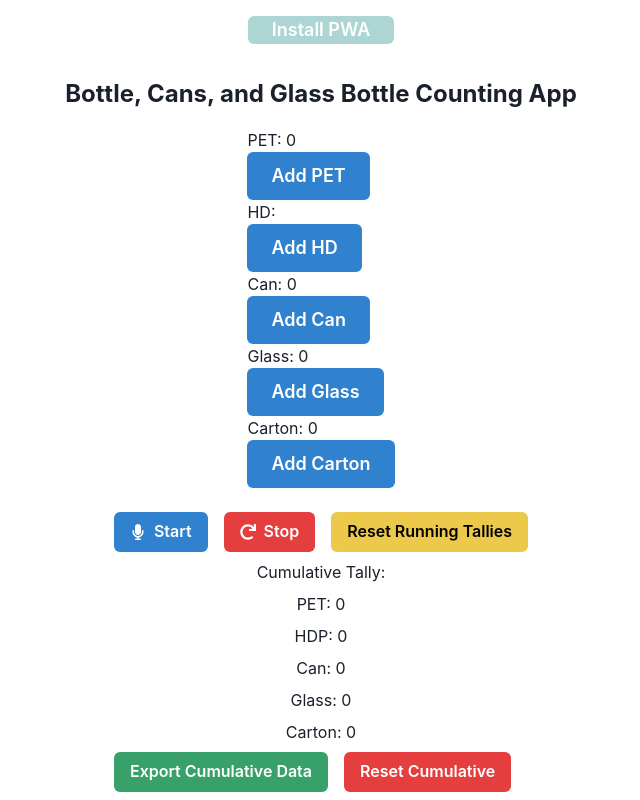
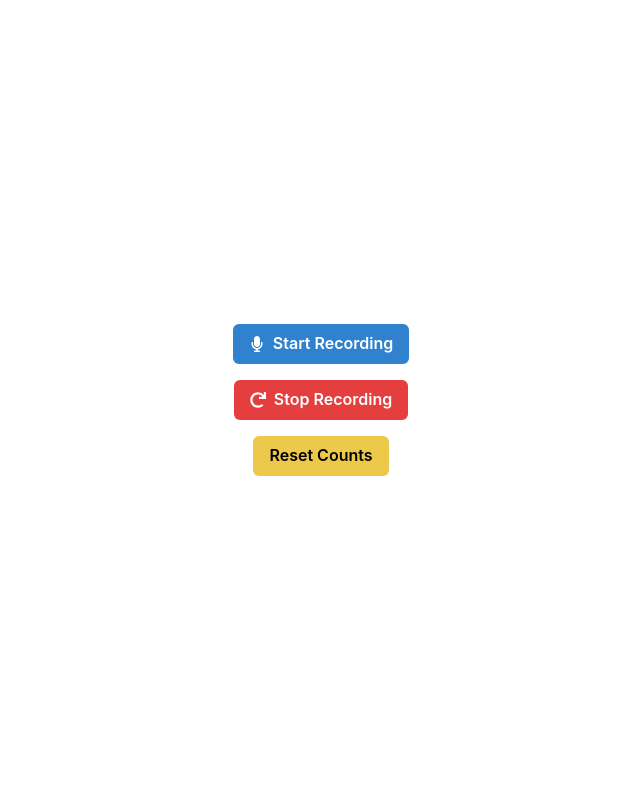
Before and after one commit to GPT-Engineer-App/count-mate, a React (Vite) app: page / in a window 1280 px wide. Shown: the whole page, without its empty margins (319-959 px from the left). Built offline with nearby package versions, Linux system fonts and the light colour scheme.

Commit message:
Update Index.jsx

```diff
--- a/src/pages/Index.jsx
+++ b/src/pages/Index.jsx
@@ -1,27 +1,19 @@
+import React, { useState, useEffect } from 'react';
 import { Box, Button, Text, VStack, useToast } from "@chakra-ui/react";
 import { FaMicrophone, FaRedo } from "react-icons/fa";
-import { useState, useEffect } from "react";
 
 const Index = () => {
+    const [recognition, setRecognition] = useState(null);
     const [itemCounts, setItemCounts] = useState(() => {
         const savedCounts = localStorage.getItem("tallyLog");
         return savedCounts ? JSON.parse(savedCounts) : { PET: 0, HDP: 0, Can: 0, Glass: 0, Carton: 0 };
     });
     const [isRecording, setIsRecording] = useState(false);
-  const [cumulativeTally, setCumulativeTally] = useState({
-    PET: 0,
-    HDP: 0,
-    Can: 0,
-    Glass: 0,
-    Carton: 0,
-  });
-  const [recognition, setRecognition] = useState(null);
     const toast = useToast();
 
     useEffect(() => {
-    const SpeechRecognition = window.SpeechRecognition || window.webkitSpeechRecognition || null;
+        const SpeechRecognition = window.SpeechRecognition || window.webkitSpeechRecognition;
         if (!SpeechRecognition) {
-      console.error("SpeechRecognition is not supported by this browser.");
             toast({
                 title: "Unsupported Feature",
                 description: "Speech recognition is not supported by your browser.",
@@ -31,6 +23,7 @@ const Index = () => {
             });
             return;
         }
+
         const recognitionInstance = new SpeechRecognition();
         recognitionInstance.continuous = true;
         recognitionInstance.interimResults = true;
@@ -42,17 +35,16 @@ const Index = () => {
             }
         };
         recognitionInstance.onerror = (event) => {
-      const errorMessage = `Speech recognition error: ${event.error}`;
             toast({
                 title: "Recognition Error",
-        description: errorMessage,
+                description: `Error occurred: ${event.error}`,
                 status: "error",
                 duration: 3000,
                 isClosable: true,
             });
         };
         setRecognition(recognitionInstance);
-  }, []);
+    }, [toast]);
 
     const startRecording = () => {
         if (recognition) {
@@ -72,17 +64,9 @@ const Index = () => {
         if (recognition) {
             setIsRecording(false);
             recognition.stop();
-      setCumulativeTally((prevTally) => ({
-        ...prevTally,
-        PET: prevTally.PET + itemCounts.PET,
-        HDP: prevTally.HDP + itemCounts.HDP,
-        Can: prevTally.Can + itemCounts.Can,
-        Glass: prevTally.Glass + itemCounts.Glass,
-        Carton: prevTally.Carton + itemCounts.Carton,
-      }));
             toast({
                 title: "Recording Stopped",
-        description: "The session has ended. Cumulative tally has been updated.",
+                description: "The session has ended.",
                 status: "success",
                 duration: 3000,
                 isClosable: true,
@@ -91,251 +75,48 @@ const Index = () => {
     };
 
     const detectKeywords = (transcript) => {
-    console.log("Received transcript for processing:", transcript);
-
-    const matches = transcript.match(/\b(pet|hdp|can|glass|carton)\b/g) || [];
-    console.log("Detected keywords:", matches);
-    let updatesFound = false;
+        const keywords = /\b(pet|hdp|can|glass|carton)\b/g;
+        const matches = transcript.match(keywords) || [];
         const updatedCounts = { ...itemCounts };
-
-    matches.forEach((keyword) => {
-      if (["pet", "hdp", "can", "glass", "carton"].includes(keyword)) {
-        updatedCounts[keyword]++;
-        updatesFound = true;
-        console.log(`Detected and updated count for ${keyword}`);
+        matches.forEach(keyword => {
+            updatedCounts[keyword] = (updatedCounts[keyword] || 0) + 1;
+        });
+        setItemCounts(updatedCounts);
+        localStorage.setItem("tallyLog", JSON.stringify(updatedCounts));
         toast({
             title: "Keyword Detected",
-          description: `Counted additional ${keyword.toUpperCase()}.`,
+            description: `Counted additional ${matches.join(", ")}.`,
             status: "success",
             duration: 2000,
             isClosable: true,
         });
-      }
-    });
-
-    if (updatesFound) {
-      console.log("Updates found, setting item counts and updating local storage.");
-      setItemCounts((prevCounts) => {
-        const newCounts = { ...prevCounts };
-        Object.keys(updatedCounts).forEach((key) => {
-          newCounts[key] = (prevCounts[key] || 0) + updatedCounts[key];
-        });
-        return newCounts;
-      });
-      localStorage.setItem("tallyLog", JSON.stringify(updatedCounts));
-    } else {
-      console.error("No valid keywords detected, tally not updated.");
-      toast({
-        title: "No Keywords Detected",
-        description: "Please try speaking clearly.",
-        status: "warning",
-        duration: 2000,
-        isClosable: true,
-      });
-    }
     };
 
-  const resetCount = () => {
-    setItemCounts({
-      PET: 0,
-      HDP: 0,
-      Can: 0,
-      Glass: 0,
-      Carton: 0,
-    });
+    const resetCounts = () => {
+        setItemCounts({ PET: 0, HDP: 0, Can: 0, Glass: 0, Carton: 0 });
+        localStorage.setItem("tallyLog", JSON.stringify({ PET: 0, HDP: 0, Can: 0, Glass: 0, Carton: 0 }));
         toast({
             title: "Counts Reset",
-      description: "All running tallies have been reset. You can start a new session.",
+            description: "All running tallies have been reset.",
             status: "warning",
             duration: 3000,
             isClosable: true,
         });
     };
 
-  const resetCumulativeTally = () => {
-    setCumulativeTally({
-      PET: 0,
-      HDP: 0,
-      Can: 0,
-      Glass: 0,
-      Carton: 0,
-    });
-    toast({
-      title: "Cumulative tally reset",
-      description: "Cumulative data has been cleared.",
-      status: "error",
-      duration: 3000,
-      isClosable: true,
-    });
-  };
-
-  const installPWA = () => {
-    try {
-      if (window.deferredPrompt) {
-        window.deferredPrompt.prompt();
-        window.deferredPrompt.userChoice.then((choiceResult) => {
-          if (choiceResult.outcome === "accepted") {
-            console.log("User accepted the A2HS prompt");
-          }
-          window.deferredPrompt = null;
-        });
-      }
-    } catch (error) {
-      console.error("PWA installation failed:", error);
-    }
-  };
-
-  const pauseRecording = () => {
-    if (recognition && isRecording) {
-      setIsRecording(false);
-      recognition.stop();
-      toast({
-        title: "Recording paused",
-        description: "You can resume anytime.",
-        status: "warning",
-        duration: 3000,
-        isClosable: true,
-      });
-    }
-  };
-
-  // Removed handleVoiceCommand function as per update request
-
-  useEffect(() => {
-    const SpeechRecognition = window.SpeechRecognition || window.webkitSpeechRecognition || null;
-    if (!SpeechRecognition) {
-      console.error("SpeechRecognition is not supported by this browser.");
-      toast({
-        title: "Unsupported Feature",
-        description: "Speech recognition is not supported by your browser.",
-        status: "error",
-        duration: 3000,
-        isClosable: true,
-      });
-      return;
-    }
-    const recognitionInstance = new SpeechRecognition();
-    recognitionInstance.continuous = true;
-    recognitionInstance.interimResults = true;
-    recognitionInstance.lang = "en-US";
-    recognitionInstance.onresult = (event) => {
-      const lastResult = event.results[event.resultIndex];
-      if (lastResult.isFinal) {
-        detectKeywords(lastResult[0].transcript.trim().toLowerCase());
-      }
-    };
-    recognitionInstance.onerror = (event) => {
-      const errorMessage = `Speech recognition error: ${event.error}`;
-      toast({
-        title: "Recognition Error",
-        description: errorMessage,
-        status: "error",
-        duration: 3000,
-        isClosable: true,
-      });
-    };
-    setRecognition(recognitionInstance);
-  }, []);
-
-  const resumeRecording = () => {
-    if (recognition && !isRecording) {
-      setIsRecording(true);
-      recognition.start();
-      toast({
-        title: "Recording resumed",
-        description: "Continue counting aloud.",
-        status: "info",
-        duration: 3000,
-        isClosable: true,
-      });
-    }
-  };
-
-  useEffect(() => {
-    console.log("Updated item counts:", itemCounts);
-    localStorage.setItem("tallyLog", JSON.stringify(itemCounts));
-  }, [itemCounts]);
-
-  const exportData = () => {
-    try {
-      const csvContent = `data:text/csv;charset=utf-8,PET,${itemCounts.PET}\nHDP,${itemCounts.HDP}\nCan,${itemCounts.Can}\nGlass,${itemCounts.Glass}\nCarton,${itemCounts.Carton}`;
-      const encodedUri = encodeURI(csvContent);
-      const link = document.createElement("a");
-      link.setAttribute("href", encodedUri);
-      link.setAttribute("download", "tally_data.csv");
-      document.body.appendChild(link);
-      link.click();
-      document.body.removeChild(link);
-    } catch (error) {
-      console.error("Failed to export data:", error);
-    }
-  };
-
-  const incrementCount = (type) => {
-    setItemCounts((prevCounts) => {
-      return {
-        ...prevCounts,
-        [type]: prevCounts[type] + 1,
-      };
-    });
-  };
-
     return (
         <VStack spacing={4} align="center" justify="center" height="100vh">
-      <Button onClick={installPWA} colorScheme="teal" size="lg" m={4} isDisabled={!window.deferredPrompt}>
-        Install PWA
+            <Button onClick={startRecording} colorScheme="blue" leftIcon={<FaMicrophone />}>
+                Start Recording
             </Button>
-      <Text fontSize="2xl" fontWeight="bold">
-        Bottle, Cans, and Glass Bottle Counting App
-      </Text>
-      <Box>
-        <Text>PET: {itemCounts.PET}</Text>
-        <Button onClick={() => incrementCount("PET")} size="lg" colorScheme="blue">
-          Add PET
+            <Button onClick={stopRecording} colorScheme="red" leftIcon={<FaRedo />}>
+                Stop Recording
             </Button>
-        <Text>HD: {itemCounts.HD}</Text>
-        <Button onClick={() => incrementCount("HD")} size="lg" colorScheme="blue">
-          Add HD
+            <Button onClick={resetCounts} colorScheme="yellow">
+                Reset Counts
             </Button>
-        <Text>Can: {itemCounts.Can}</Text>
-        <Button onClick={() => incrementCount("Can")} size="lg" colorScheme="blue">
-          Add Can
-        </Button>
-        <Text>Glass: {itemCounts.Glass}</Text>
-        <Button onClick={() => incrementCount("Glass")} size="lg" colorScheme="blue">
-          Add Glass
-        </Button>
-        <Text>Carton: {itemCounts.Carton}</Text>
-        <Button onClick={() => incrementCount("Carton")} size="lg" colorScheme="blue">
-          Add Carton
-        </Button>
-      </Box>
-      <Box>
-        <Button leftIcon={<FaMicrophone />} colorScheme={isRecording ? "red" : "blue"} onClick={isRecording ? pauseRecording : startRecording} m={2}>
-          {isRecording ? "Pause" : "Start"}
-        </Button>
-        <Button leftIcon={<FaRedo />} colorScheme="red" onClick={stopRecording} m={2}>
-          Stop
-        </Button>
-        <Button onClick={resetCount} colorScheme="yellow" m={2}>
-          Reset Running Tallies
-        </Button>
-        <VStack>
-          <Text>Cumulative Tally:</Text>
-          <Text>PET: {cumulativeTally.PET}</Text>
-          <Text>HDP: {cumulativeTally.HDP}</Text>
-          <Text>Can: {cumulativeTally.Can}</Text>
-          <Text>Glass: {cumulativeTally.Glass}</Text>
-          <Text>Carton: {cumulativeTally.Carton}</Text>
-        </VStack>
-        <Button onClick={() => exportData("cumulative")} colorScheme="green" m={2}>
-          Export Cumulative Data
-        </Button>
-        <Button onClick={resetCumulativeTally} colorScheme="red" m={2}>
-          Reset Cumulative
-        </Button>
-      </Box>
         </VStack>
     );
 };
+
 export default Index;
```
Lines whose indentation alone changed are shown as unchanged.
